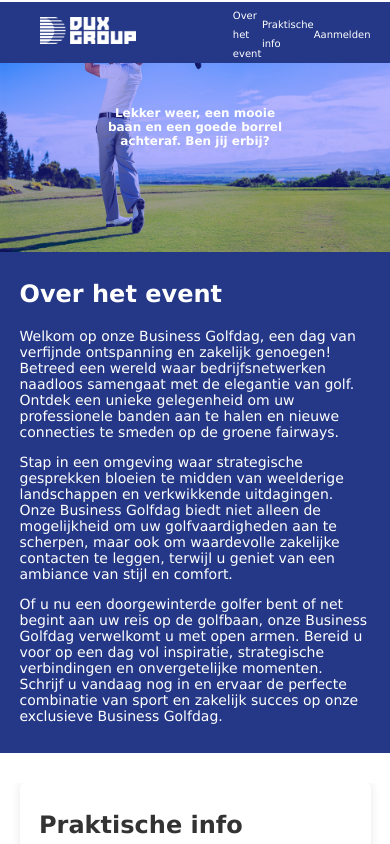
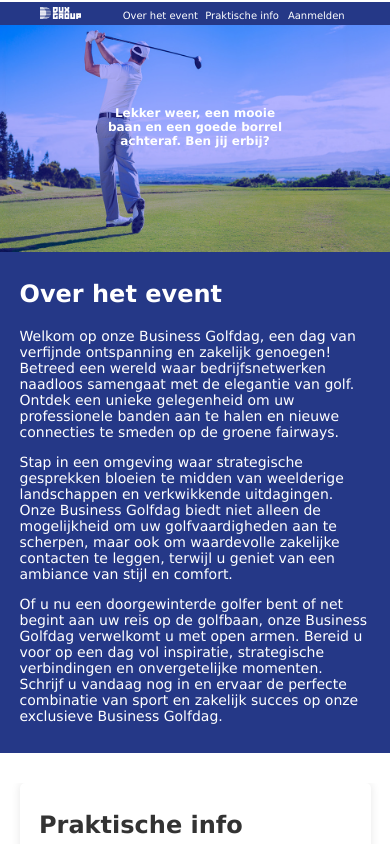
Before and after one commit to JGitcodes/GolfWebsite, a plain HTML site: page index2.html in a window 390 px wide. Shown: the top 844 px of the page. Drawn offline with Linux system fonts and the light colour scheme.

Commit message:
Add files via upload

```diff
--- a/styles2.css
+++ b/styles2.css
@@ -248,12 +248,13 @@ h2 {
         font-size: 10px;
     }
 
-    nav ul li:first-child {
-        justify-self: space-between; /* Align all items evenly */
+    nav ul {
+        flex-direction: row;
+        justify-content: space-between; /* Distribute items evenly */
     }
 
-    nav ul li:not(:first-child) {
-        justify-self: space-between;
+    nav ul li {
+        flex: 1; /* Each item takes equal space */
     }
 
     .logo {
```
